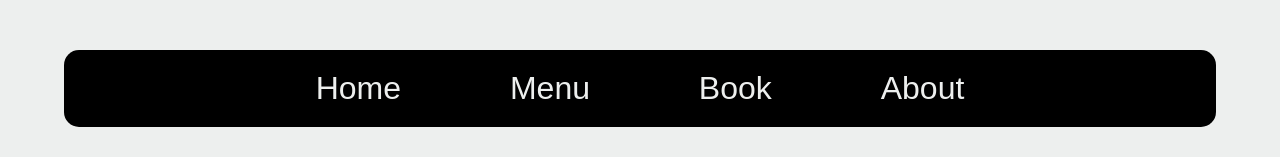
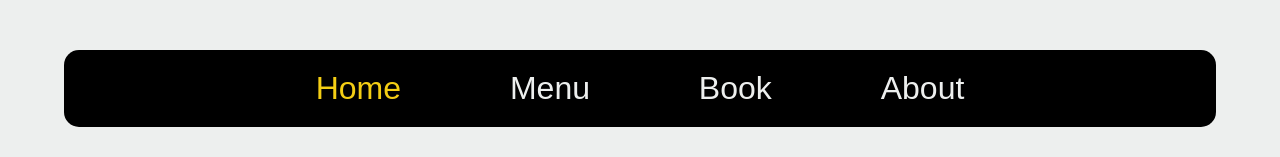
Before and after one commit to ceyahya/LittleLemon, a plain HTML site: page index.html in a window 1280 px wide. In both pictures the pointer is over the link "Home". Shown: the part 190-347 px from the top of the page. Drawn offline with Linux system fonts and the light colour scheme; a web font is replaced by a local one.

Commit message:
Update style.css

```diff
--- a/css/style.css
+++ b/css/style.css
@@ -49,6 +49,9 @@ nav li a {
     color: #EDEFEE;
     padding: 0 50px;
 }
+nav li a:hover {
+    color: #F4CE14;
+}
 /* end nav */
 /* start offer */
 .offer {
```
